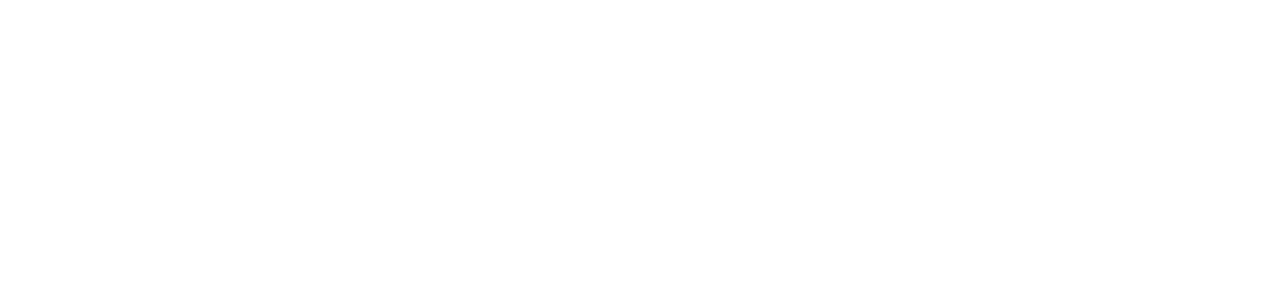
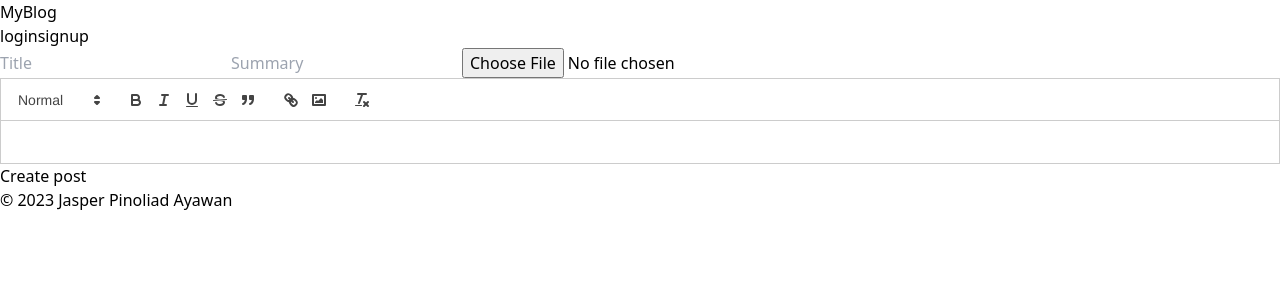
Before and after one commit to jasperayawan/myBLog_App, a React (Vite) app in the folder client/: page /create in a window 1280 px wide. Before the commit this address had no page. Shown: the top 300 px of the page. Built offline with nearby package versions, Linux system fonts and the light colour scheme; no server answers.

Commit message:
update formats

```diff
--- a/client/package.json
+++ b/client/package.json
@@ -14,6 +14,7 @@
     "react": "^18.2.0",
     "react-dom": "^18.2.0",
     "react-helmet": "^6.1.0",
+    "react-quill": "^2.0.0",
     "react-router-dom": "^6.11.2"
   },
   "devDependencies": {
--- a/client/src/App.jsx
+++ b/client/src/App.jsx
@@ -9,6 +9,7 @@
 import BlogPost from './pages/SEO';
 import Footer from './components/footer';
 import { UserContextProvider } from './userContext';
+import CreatePost from './pages/createPost';
 
 const App = () => {
   return(
@@ -19,6 +20,7 @@
             <BlogPost/>
             </Layout>}>
             <Route index element={<PostContent/>}/>
+            <Route path='/create' element={<CreatePost/>}/>
           </Route>
           <Route path='/login' element={<Login/>}/>
           <Route path='/register' element={<Register/>}/>
--- a/client/src/components/header.jsx
+++ b/client/src/components/header.jsx
@@ -35,7 +35,7 @@
               <nav className="flex justify-center items-center gap-4">
                 {email && (
                   <>
-                    <Link to='/'>Create new post</Link>
+                    <Link to='/create'>Create new post</Link>
                     <a href="" onClick={logout} className="bg-slate-800 rounded-md text-white px-3 py-1">logout</a>
                   </>
                 )}
--- /dev/null
+++ b/client/src/pages/createPost.jsx
@@ -0,0 +1,47 @@
+import React, { useState } from 'react'
+import ReactQuill from 'react-quill';
+import 'react-quill/dist/quill.snow.css';
+
+const CreatePost = () => {
+    const [title, setTitle] = useState('');
+    const [summary, setsummary] = useState('');
+    const [content, setContent] = useState('');
+    const modules = {
+        toolbar: [
+            [{ 'header': [1, 2, false] }],
+            ['bold','italic','underline','strike','blockquote'],
+            ['link','image'],
+            ['clean']
+        ]
+    };
+
+    const formats = [
+        'header',
+        'bold','italic','underline','strike','blockquote',
+        'list','bullet','indent',
+        'link','image'
+    ];
+
+  return (
+    <div className='max-w-[1024px] mx-auto py-[10rem] px-4'>
+        <form>
+            <div className='flex flex-col gap-2 mb-2'>
+                <input type='title' placeholder={'Title'}/>
+                <input type="summary" placeholder={'Summary'}/>
+                <input type="file" />
+            </div>
+            <ReactQuill value={content} modules={modules} formats={formats}/>
+            <div className='mt-2'>
+              <button
+                type="submit"
+                className="flex w-full justify-center rounded-md bg-slate-800 px-3 py-1.5 text-sm font-semibold leading-6 text-white shadow-sm hover:bg-slate-500 focus-visible:outline focus-visible:outline-2 focus-visible:outline-offset-2 focus-visible:outline-slate-600"
+              >
+                Create post
+              </button>
+            </div>
+        </form>
+    </div>
+  )
+}
+
+export default CreatePost
```
Also changed, not shown: 1 other file (tests, documents, lock files or other folders).
